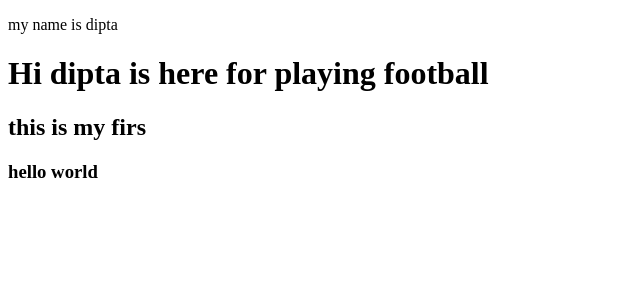
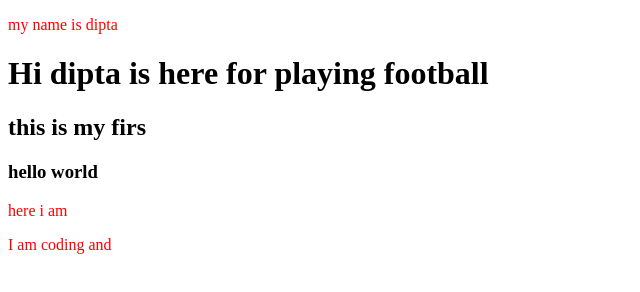
Before and after one commit to Dipta-b/my-first-repo, a plain HTML site: page index.html in a window 1280 px wide. Shown: the whole page, without its empty margins (0-640 px from the left). Drawn offline with Linux system fonts and the light colour scheme.

Commit message:
added header

```diff
--- a/index.html
+++ b/index.html
@@ -6,6 +6,7 @@
     <meta http-equiv="X-UA-Compatible" content="IE=edge">
     <meta name="viewport" content="width=device-width, initial-scale=1.0">
     <title>My First Github Repo</title>
+    <link rel="stylesheet" href="style.css">
 </head>
 
 <body>
@@ -13,6 +14,8 @@
     <h1>Hi dipta is here for playing football</h1>
     <h2>this is my firs </h2>
     <h3>hello world</h3>
+    <p>here i am </p>
+    <p>I am coding and </p>
 </body>
 
 </html>
--- /dev/null
+++ b/style.css
@@ -0,0 +1,3 @@
+p{
+    color: red;
+}
```
